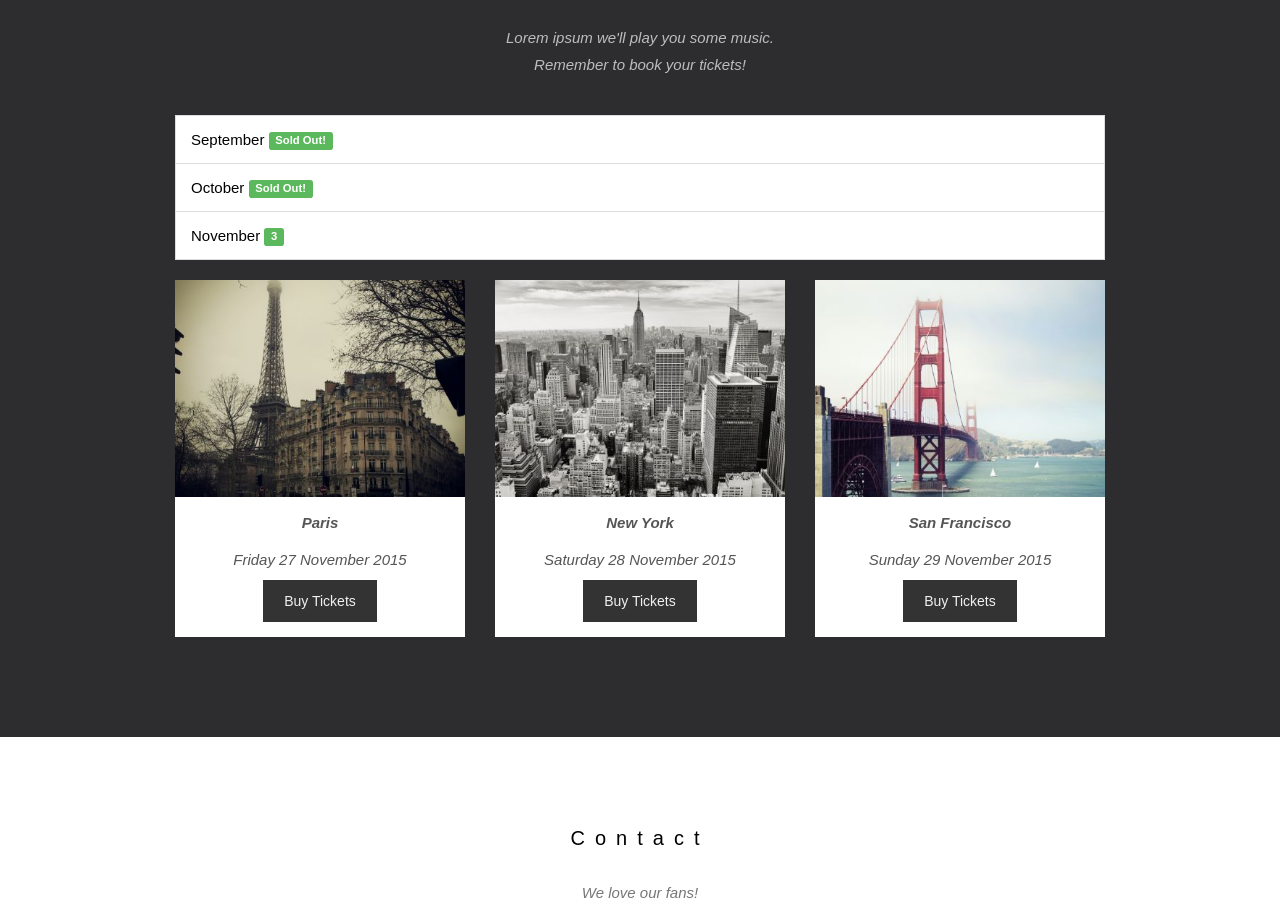
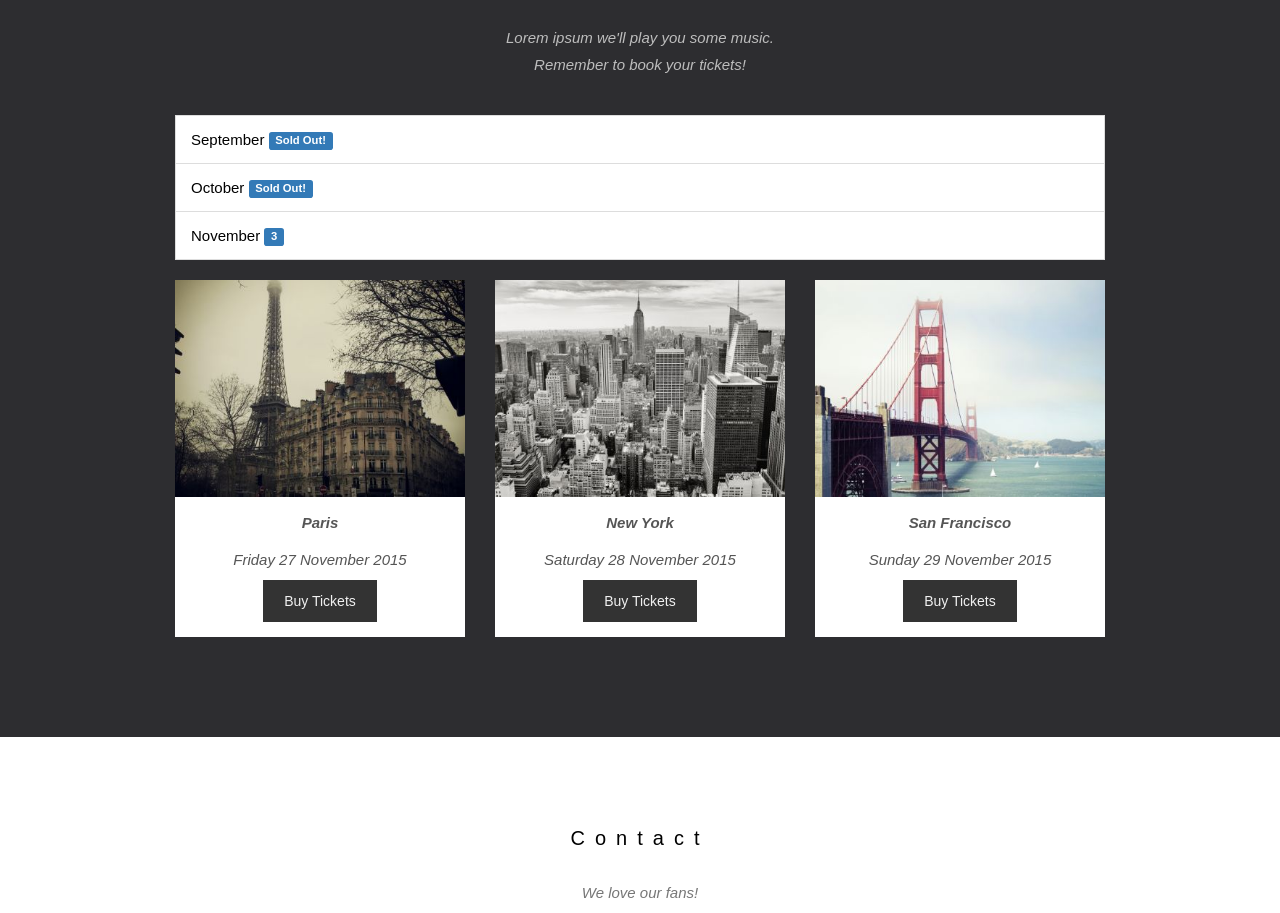
Before and after one commit to hanandito/wcag-hanan, a plain HTML site: page bootstrap-band/index.htm in a window 1280 px wide. Shown: the part 1580-2493 px from the top of the page. Drawn offline with nearby package versions, Linux system fonts and the light colour scheme; a web font is replaced by a local one.

Commit message:
initial commit

```diff
--- a/bootstrap-band/index.htm
+++ b/bootstrap-band/index.htm
@@ -296,9 +296,9 @@ exercitation ullamco laboris nisi ut aliquip ex ea commodo consequat.
     <h3 class="text-center">TOUR DATES</h3>
     <p class="text-center">Lorem ipsum we'll play you some music.<br> Remember to book your tickets!<br><br></p>
     <ul class="list-group">
-      <li class="list-group-item text-black">September <span class="label label-success">Sold Out!</span></li>
-      <li class="list-group-item  text-black">October <span class="label label-success">Sold Out!</span></li>
-      <li class="list-group-item  text-black">November <span class="label label-success">3</span></li>
+      <li class="list-group-item text-black">September <span class="label label-primary">Sold Out!</span></li>
+      <li class="list-group-item  text-black">October <span class="label label-primary">Sold Out!</span></li>
+      <li class="list-group-item  text-black">November <span class="label label-primary">3</span></li>
     </ul>
 
     <div class="row text-center">
```
